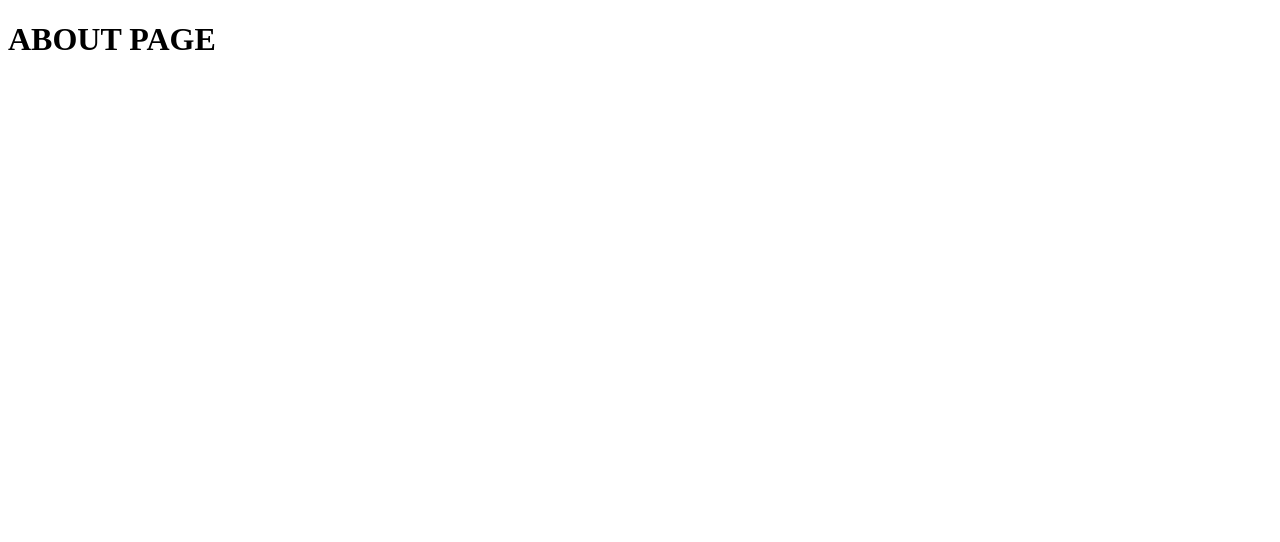
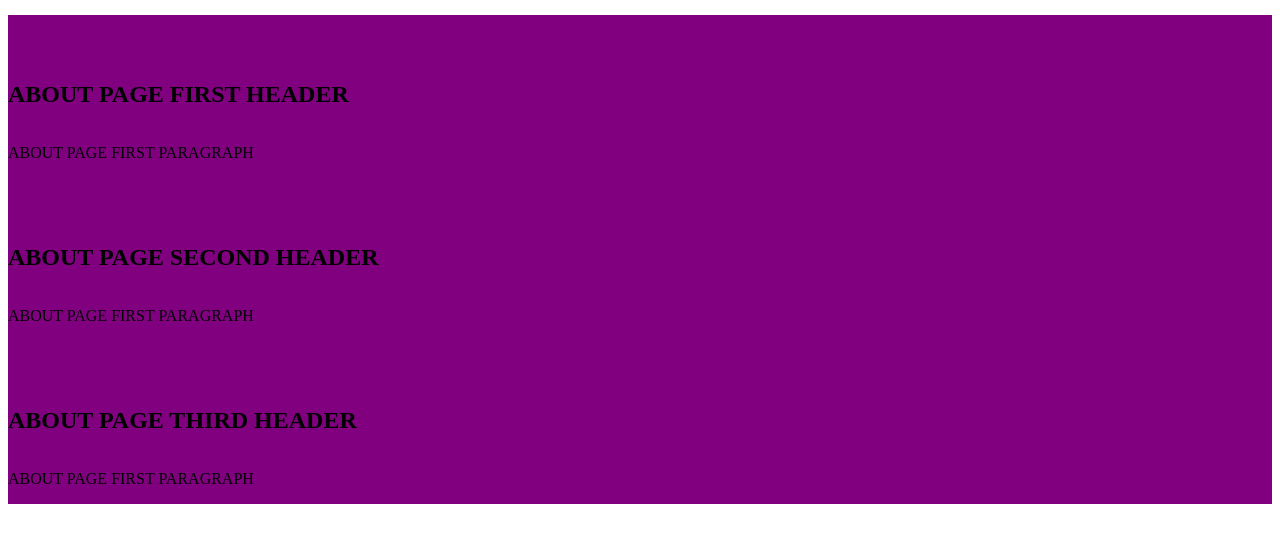
Before and after one commit to Terry555/restaurant-front-end, a React (Create React App) app: page /about in a window 1280 px wide. Shown: the top 542 px of the page. Built offline with nearby package versions, Linux system fonts and the light colour scheme.

Commit message:
working on first several components

```diff
--- a/src/App.js
+++ b/src/App.js
@@ -1,34 +1,27 @@
 import React, { Component } from 'react';
 import './css/App.css';
 import Navbar from './components/Navbar';
+import About from './components/About';
+import TopDishes from './components/TopDishes';
+import HoursDirections from './components/HoursDirections';
+import Booking from './components/Booking';
+import Footer from './components/Footer';
+
 
 
 class App extends Component {
 
-  state = {
-    products: []
-  }
 
-componentDidMount(){
-  fetch('http://localhost:3000/api/v1/products')
-  .then(response => response.json())
-  .then(data => {
-    this.setState({
-      products: data
-    })
-  })
-}
 
   render() {
     return (
       <div>
         <Navbar />
-        <h1>WELCOME TO THE HOME PAGE AKA APP</h1>
-        <ul>
-          {this.state.products.map(product =>
-            <li key={product.id}>{product.name}, {product.kind}</li>
-        )}
-        </ul>
+        <About />
+        <TopDishes />
+        <HoursDirections />
+        <Booking />
+        <Footer />
       </div>
     );
   }
--- a/src/Components/About.js
+++ b/src/Components/About.js
@@ -1,13 +1,26 @@
 import React, { Component } from 'react';
 
-class About extends Component {
+function About(props) {
 
-  render(){
     return(
-      <h1>ABOUT PAGE</h1>
+      <main className="about">
+        <section>
+          <p className="about-header">ABOUT PAGE FIRST HEADER</p>
+          <p classname="about-paragraph">ABOUT PAGE FIRST PARAGRAPH</p>
+        </section>
+
+        <section>
+          <p className="about-header">ABOUT PAGE SECOND HEADER</p>
+          <p classname="about-paragraph">ABOUT PAGE FIRST PARAGRAPH</p>
+        </section>
+
+        <section>
+          <p className="about-header">ABOUT PAGE THIRD HEADER</p>
+          <p classname="about-paragraph">ABOUT PAGE FIRST PARAGRAPH</p>
+        </section>
+      </main>
     );
-  }
-
 }
 
+
 export default About;
--- /dev/null
+++ b/src/Components/Footer.js
@@ -0,0 +1,15 @@
+import React from 'react';
+
+function Footer(props) {
+
+    return(
+      <footer className="footer">
+        <main>
+        Restaurant Name
+        </main>
+      </footer>
+    );
+
+}
+
+export default Footer;
--- a/src/Components/Navbar.js
+++ b/src/Components/Navbar.js
@@ -9,6 +9,7 @@ class Navbar extends Component {
       <nav className="navbar">
       <NavLink to="/About">About</NavLink>
       <NavLink to="/Booking">Booking</NavLink>
+      <NavLink to="/">Restaurant Name</NavLink>
       <NavLink to="/HoursDirections">Hours & Directions</NavLink>
       <NavLink to="/Menu">Menu</NavLink>
       </nav >
--- /dev/null
+++ b/src/Components/TopDishes.js
@@ -0,0 +1,13 @@
+import React from 'react';
+
+function TopDishes(props) {
+
+    return(
+      <main>
+        TOP DISHES PAGE
+      </main>
+    );
+
+}
+
+export default TopDishes;
--- /dev/null
+++ b/src/css/about.css
@@ -0,0 +1,21 @@
+.about {
+  display: flex;
+  margin: 15px 0px;
+  padding: 0px;
+  flex-direction: column;
+  background-color: purple;
+}
+
+.about-header {
+  font-size: 24px;
+  font-weight: bold;
+  padding-top: 40px;
+  padding-bottom: 10px;
+  line-height: 1.29;
+}
+
+.about-paragraph {
+  font-size: 16px;
+  font-weight: 100;
+  line-height: 1.5;
+}
--- /dev/null
+++ b/src/css/footer.css
@@ -0,0 +1,7 @@
+.footer {
+  width: 100%;
+  height: 120px;
+  background-color: #f09999;
+  text-align: center;
+  margin: 0 auto;
+}
--- a/src/index.js
+++ b/src/index.js
@@ -1,6 +1,5 @@
 import React from 'react';
 import ReactDOM from 'react-dom';
-import * as serviceWorker from './serviceWorker';
 import { BrowserRouter as Router, Route } from 'react-router-dom';
 
 // Components
@@ -12,6 +11,11 @@ import Menu from './components/Menu';
 
 //css
 import './css/navbar.css';
+import './css/footer.css';
+import './css/about.css';
+import './css/topdishes.css';
+
+
 
 ReactDOM.render(
 
@@ -31,4 +35,3 @@ ReactDOM.render(
 // If you want your app to work offline and load faster, you can change
 // unregister() to register() below. Note this comes with some pitfalls.
 // Learn more about service workers: http://bit.ly/CRA-PWA
-serviceWorker.unregister();
```
Also changed, not shown: src/css/topdishes.css (added).
